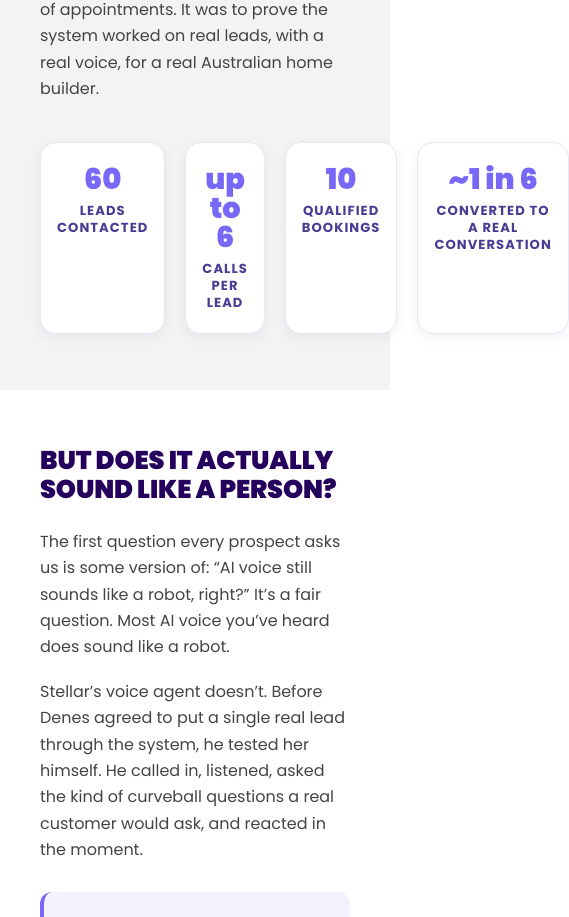
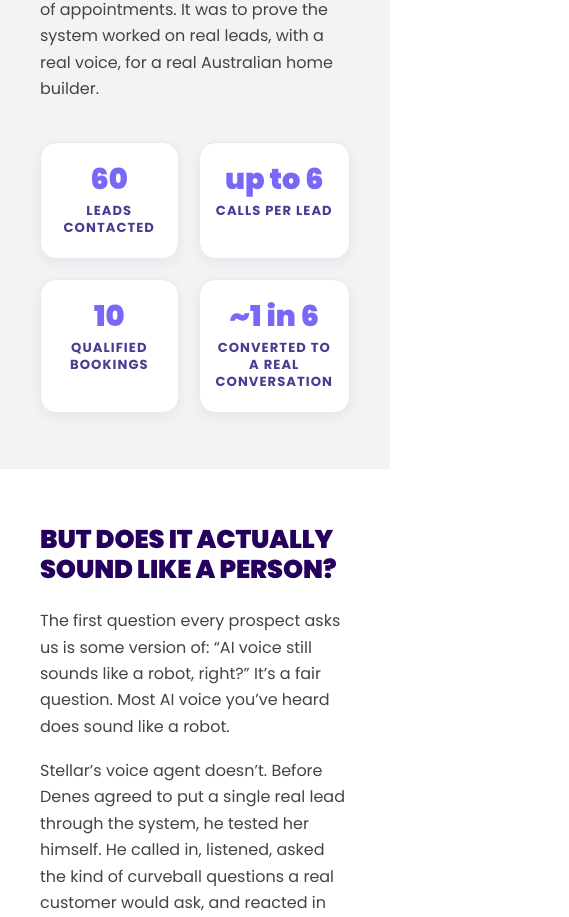
Before and after one commit to davidmindsheep/stellarvoice, a React (Vite) app: page /case-studies/easystart-homes in a window 390 px wide. Shown: the part 2594-3511 px from the top of the page, 569 px wide, since content can reach past the window. Built offline with nearby package versions, Linux system fonts and the light colour scheme.

Commit message:
Fix mobile overflow on case study page (#2)
Remove redundant .cs-stat-grid.sm declaration that was overriding the responsive @media rule and keeping the pilot-stats grid at 4 columns on mobile, dragging the body 198px past the viewport.

```diff
--- a/src/pages/CaseStudyEasyStart.css
+++ b/src/pages/CaseStudyEasyStart.css
@@ -224,7 +224,6 @@
     gap: 20px;
     margin-top: 40px;
 }
-.cs-stat-grid.sm { grid-template-columns: repeat(4, 1fr); }
 .cs-stat-tile {
     background: var(--white);
     border: 1px solid var(--glass-border);
```
